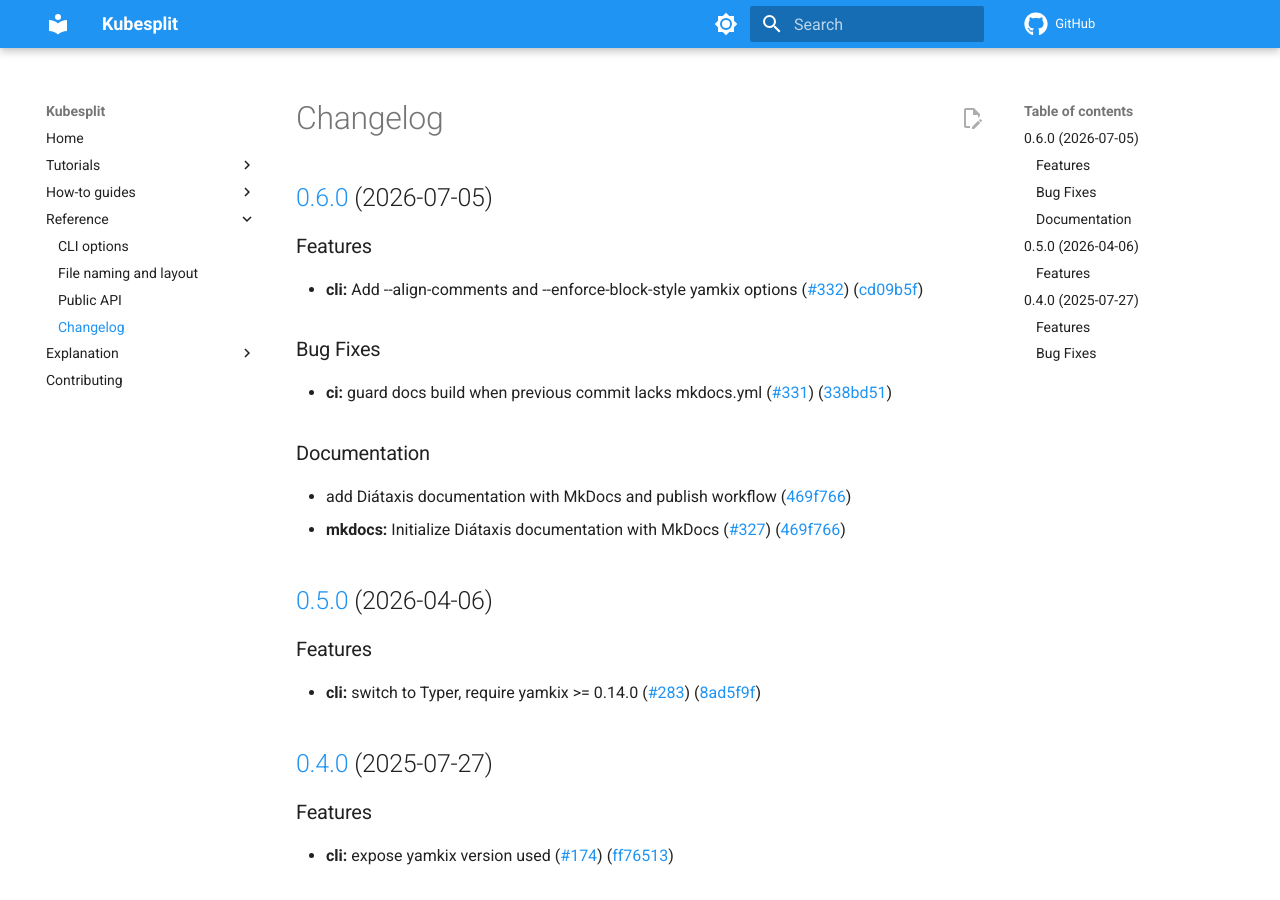
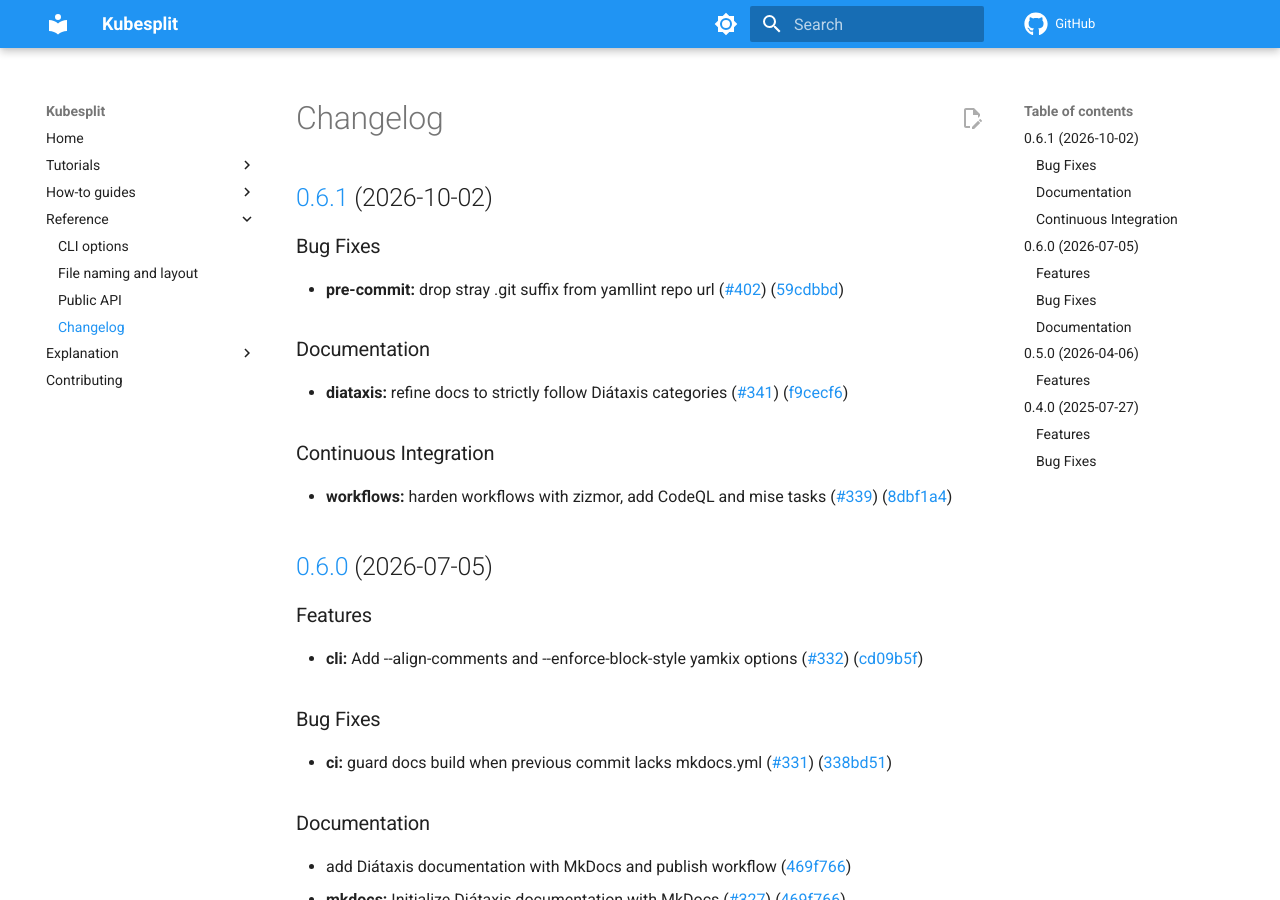
Before and after one commit to looztra/kubesplit, an MkDocs documentation site: the page built from docs/changelog.md, in a window 1280 px wide and 900 px high. Built offline with MkDocs 1.6.1 and Material for MkDocs 9.7.7, drawn with Linux system fonts in a browser that asks for light colours; comment, search, counter and statistics services are not loaded.

Commit message:
chore(main): release 0.6.1

```diff
--- a/docs/changelog.md
+++ b/docs/changelog.md
@@ -1,4 +1,21 @@
 # Changelog
+
+## [0.6.1](https://github.com/looztra/kubesplit/compare/v0.6.0...v0.6.1) (2026-10-02)
+
+
+### Bug Fixes
+
+* **pre-commit:** drop stray .git suffix from yamllint repo url ([#402](https://github.com/looztra/kubesplit/issues/402)) ([59cdbbd](https://github.com/looztra/kubesplit/commit/59cdbbd191cfdcc6585a5991b954cb0ece03359d))
+
+
+### Documentation
+
+* **diataxis:** refine docs to strictly follow Diátaxis categories ([#341](https://github.com/looztra/kubesplit/issues/341)) ([f9cecf6](https://github.com/looztra/kubesplit/commit/f9cecf6a6c680e06e7cd9b4dd2887685fc462d3d))
+
+
+### Continuous Integration
+
+* **workflows:** harden workflows with zizmor, add CodeQL and mise tasks ([#339](https://github.com/looztra/kubesplit/issues/339)) ([8dbf1a4](https://github.com/looztra/kubesplit/commit/8dbf1a496df2a9df98657ac29ef9c9d4070575e2))
 
 ## [0.6.0](https://github.com/looztra/kubesplit/compare/v0.5.0...v0.6.0) (2026-07-05)
 
--- a/version.txt
+++ b/version.txt
@@ -1 +1 @@
-0.6.0
+0.6.1
```
Also changed, not shown: .release-please-manifest.json.
